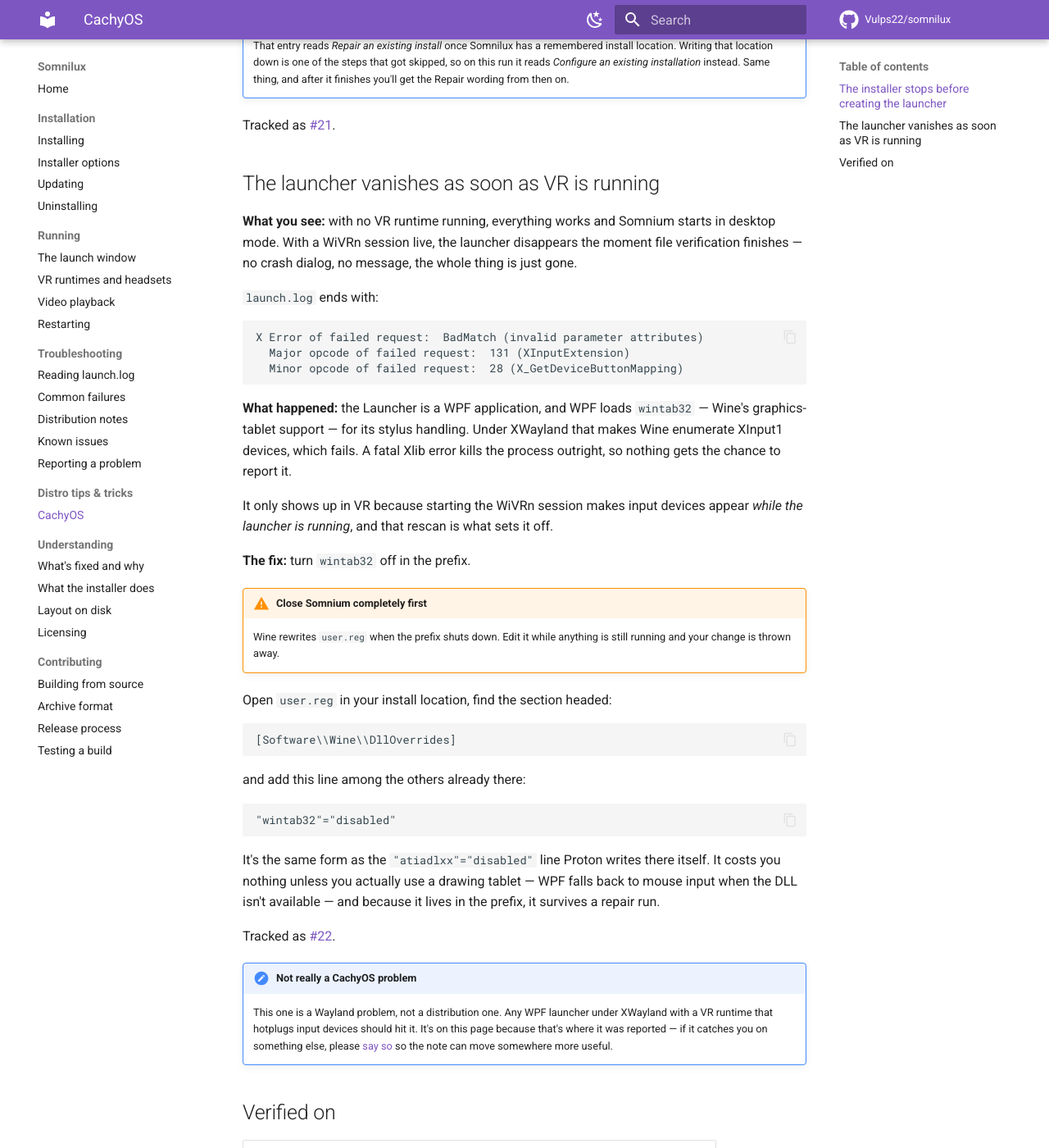
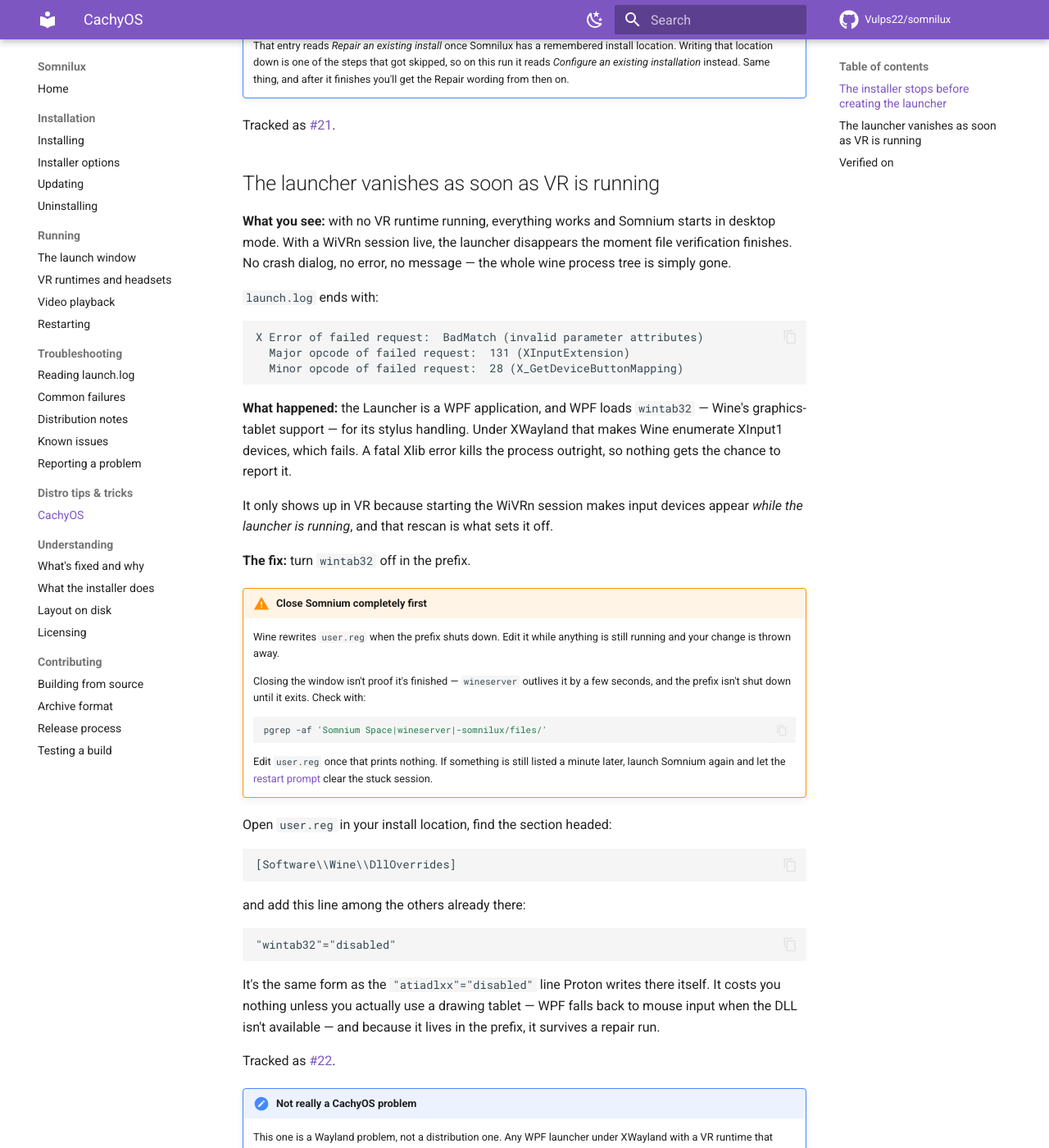
Before and after one commit to Vulps22/somnilux, an MkDocs documentation site: the page built from docs/distros/cachyos.md, in a window 1280 px wide and 1400 px high, scrolled down 866 px. Shown: the whole window at 82% size. Built offline with MkDocs 1.6.1 and Material for MkDocs 9.7.7, drawn with Linux system fonts in a browser that asks for light colours; comment, search, counter and statistics services are not loaded; some of the changed text lies outside the part shown.

Commit message:
GH-24 Address review on the CachyOS page
Three parallel clauses in the vanishing-launcher description, a way to
confirm nothing is still holding the prefix before editing user.reg, and
credit @Zutyo.sh by name.

Co-Authored-By: Claude Opus 5 <noreply@anthropic.com>
Claude-Session: https://claude.ai/code/session_01CRwe9LBBCBGVhHNyYHwNKt

````diff
--- a/docs/distros/cachyos.md
+++ b/docs/distros/cachyos.md
@@ -47,8 +47,8 @@ Tracked as [#21](https://github.com/Vulps22/somnilux/issues/21).
 
 **What you see:** with no VR runtime running, everything works and Somnium
 starts in desktop mode. With a WiVRn session live, the launcher disappears the
-moment file verification finishes — no crash dialog, no message, the whole
-thing is just gone.
+moment file verification finishes. No crash dialog, no error, no message —
+the whole wine process tree is simply gone.
 
 `launch.log` ends with:
 
@@ -71,6 +71,18 @@ appear *while the launcher is running*, and that rescan is what sets it off.
 !!! warning "Close Somnium completely first"
     Wine rewrites `user.reg` when the prefix shuts down. Edit it while
     anything is still running and your change is thrown away.
+
+    Closing the window isn't proof it's finished — `wineserver` outlives it
+    by a few seconds, and the prefix isn't shut down until it exits. Check
+    with:
+
+    ```sh
+    pgrep -af 'Somnium Space|wineserver|-somnilux/files/'
+    ```
+
+    Edit `user.reg` once that prints nothing. If something is still listed
+    a minute later, launch Somnium again and let the
+    [restart prompt](../run/restarting.md) clear the stuck session.
 
 Open `user.reg` in your install location, find the section headed:
 
````
Also changed, not shown: other parts of docs/distros/cachyos.md (+1 -1 lines).
